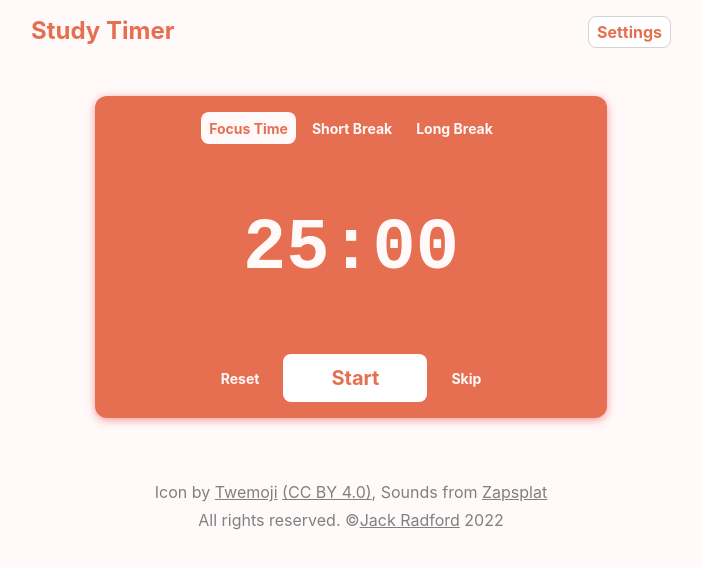
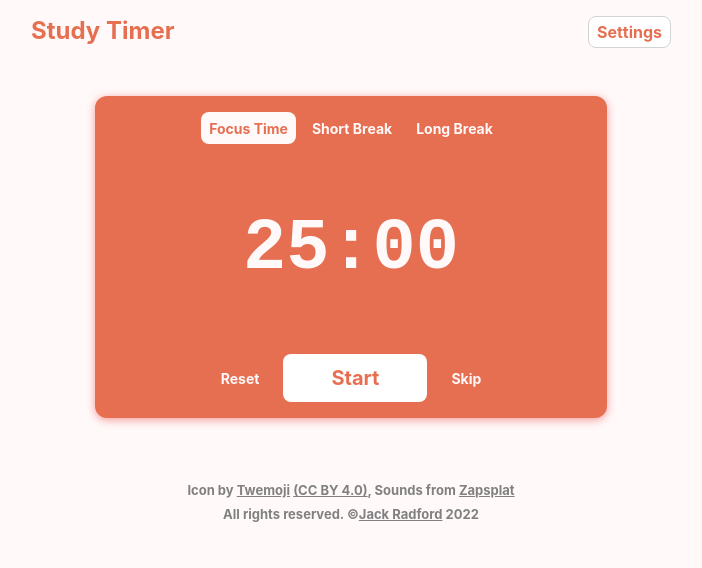
Before and after one commit to JackWRadford/next-focus-timer, a Next.js app: page / in a window 1280 px wide. Shown: the top 568 px of the page, without its empty margins (289-991 px from the left). Built offline with nearby package versions, Linux system fonts and the light colour scheme.

Commit message:
Altered Footer font styling

```diff
--- a/styles/Footer.module.css
+++ b/styles/Footer.module.css
@@ -8,8 +8,11 @@
 }
 
 .footer p {
+  font: inherit;
   color: gray;
   margin: 0;
+  font-weight: bold;
+  font-size: small;
 }
 
 .footer a,
```
